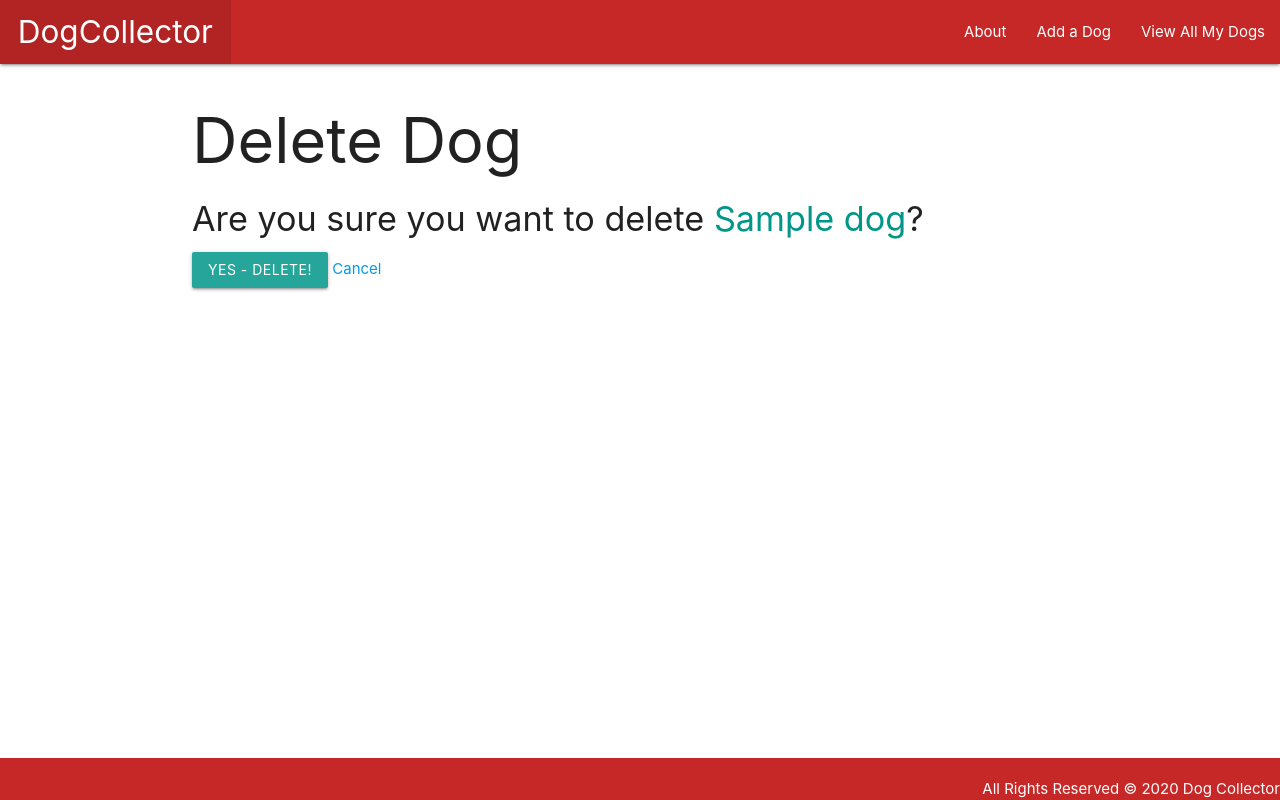
After one commit to guyett92/dogcollector, a Django app: page /dogs/1/delete/ in a window 1280 px wide. The commit adds this page. Run offline with Django 3.2, Linux system fonts and the light colour scheme; tables that the repository leaves empty hold one stand-in row (values such as "Sample post").

Commit message:
completes dog CRUD

```diff
--- a/main_app/models.py
+++ b/main_app/models.py
@@ -1,4 +1,5 @@
 from django.db import models
+from django.urls import reverse
 
 # Create your models here.
 
@@ -10,3 +11,16 @@ class Dog(models.Model):
 
      def __str__(self):
          return self.name
+
+     def get_absolute_url(self):
+         return reverse('detail', kwargs={'dog_id': self.id})
+
+class Toy(models.Model):
+     name = models.CharField(max_length=50)
+     color = models.CharField(max_length=20)
+
+     def __str__(self):
+         return self.name
+
+     def get_absolute_url(self):
+         return reverse('toys_detail', kwargs={'toy_id': self.id})
--- a/main_app/templates/base.html
+++ b/main_app/templates/base.html
@@ -24,6 +24,9 @@
                         <a href="{% url 'about' %}">About</a>
                     </li>
                     <li>
+                        <a href="{% url 'dogs_create' %}">Add a Dog</a>
+                    </li>
+                    <li>
                         <a href="{% url 'index' %}">View All My Dogs</a>
                     </li>
                 </ul>
--- a/main_app/templates/dogs/detail.html
+++ b/main_app/templates/dogs/detail.html
@@ -15,6 +15,10 @@
       <p>Age: Puppy</p>
     {% endif %}
   </div>
+  <div class="card-action">
+    <a href="{% url 'dogs_update' dog.id %}">Edit</a>
+    <a href="{% url 'dogs_delete' dog.id %}">Delete</a>
+  </div>
 </div>
 
 {% endblock %}
--- /dev/null
+++ b/main_app/templates/main_app/dog_confirm_delete.html
@@ -0,0 +1,11 @@
+{% extends 'base.html' %}
+
+{% block content %}
+    <h1>Delete Dog</h1>
+    <h4>Are you sure you want to delete <span class="teal-text">{{ object.name }}</span>?</h4>
+    <form action="" method="POST">
+        {% csrf_token %}
+        <input type="submit" value="Yes - Delete!" class="btn">
+        <a href="{% url 'detail' dog.id %}">Cancel</a>
+    </form>
+{% endblock %}
--- a/main_app/urls.py
+++ b/main_app/urls.py
@@ -6,4 +6,7 @@ urlpatterns = [
     path('about/', views.about, name='about'),
     path('dogs/', views.dogs_index, name='index'),
     path('dogs/<int:dog_id>/', views.dogs_detail, name='detail'),
+    path('dogs/create/', views.DogCreate.as_view(), name='dogs_create'),
+    path('dogs/<int:pk>/update/', views.DogUpdate.as_view(), name='dogs_update'),
+    path('dogs/<int:pk>/delete/', views.DogDelete.as_view(), name='dogs_delete'),
 ]
--- a/main_app/views.py
+++ b/main_app/views.py
@@ -1,7 +1,8 @@
 from django.shortcuts import render
-from .models import Dog
+from .models import Dog, Toy
+from django.views.generic.edit import CreateView, UpdateView, DeleteView
 
-# Create your views here.
+# View Functions
 
 def home(request):
     return render(request, 'home.html')
@@ -16,3 +17,17 @@ def dogs_index(request):
 def dogs_detail(request, dog_id):
     dog = Dog.objects.get(id=dog_id)
     return render(request, 'dogs/detail.html', { 'dog': dog })
+
+# Class-Based Views
+
+class DogCreate(CreateView):
+    model = Dog
+    fields = '__all__'
+
+class DogUpdate(UpdateView):
+    model = Dog
+    fields = ['breed', 'description', 'age']
+
+class DogDelete(DeleteView):
+    model = Dog
+    success_url = '/dogs/'
```
Also changed, not shown: main_app/templates/main_app/dog_form.html (added, +16 -0 lines), README.md, main_app/migrations/0002_toy.py (added).
